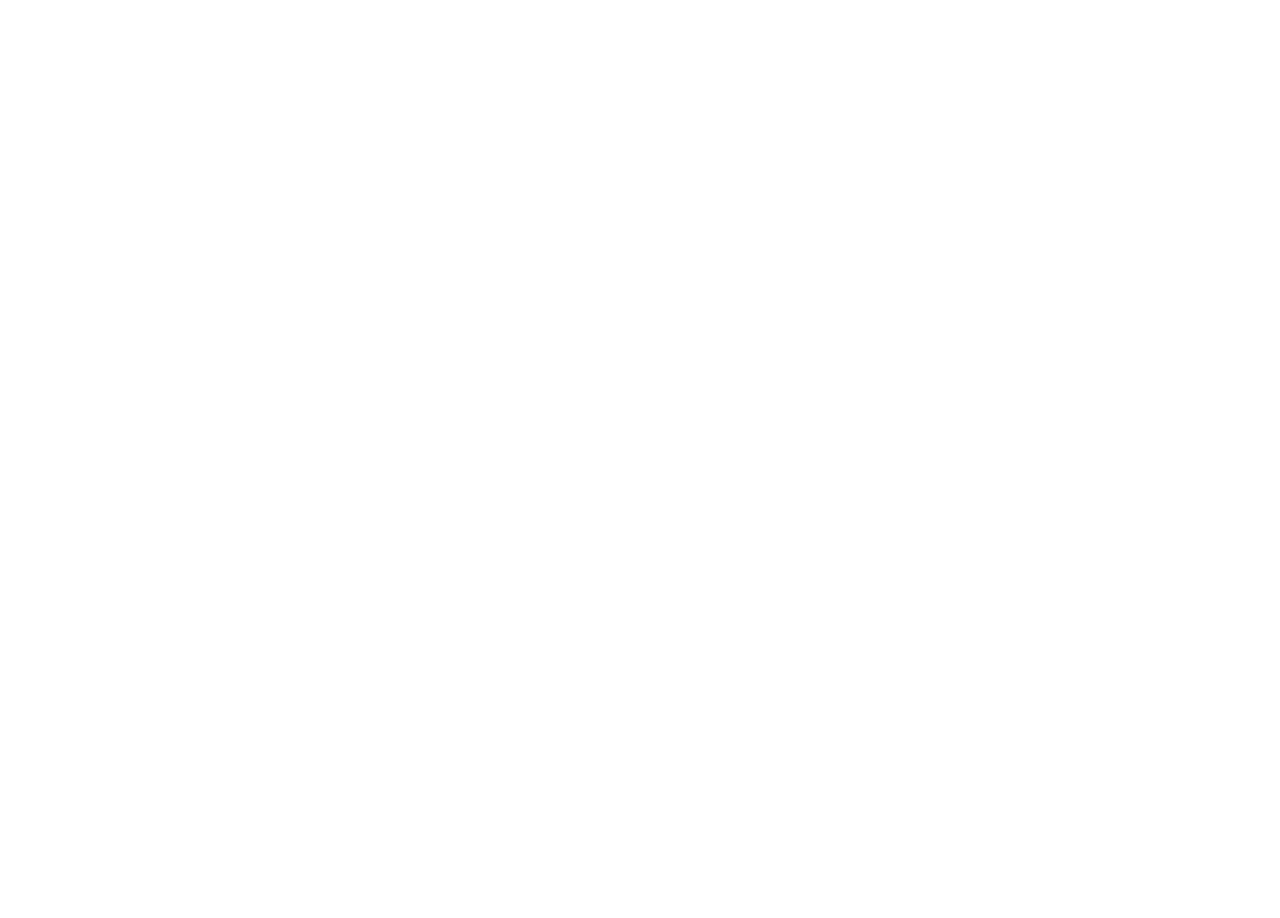
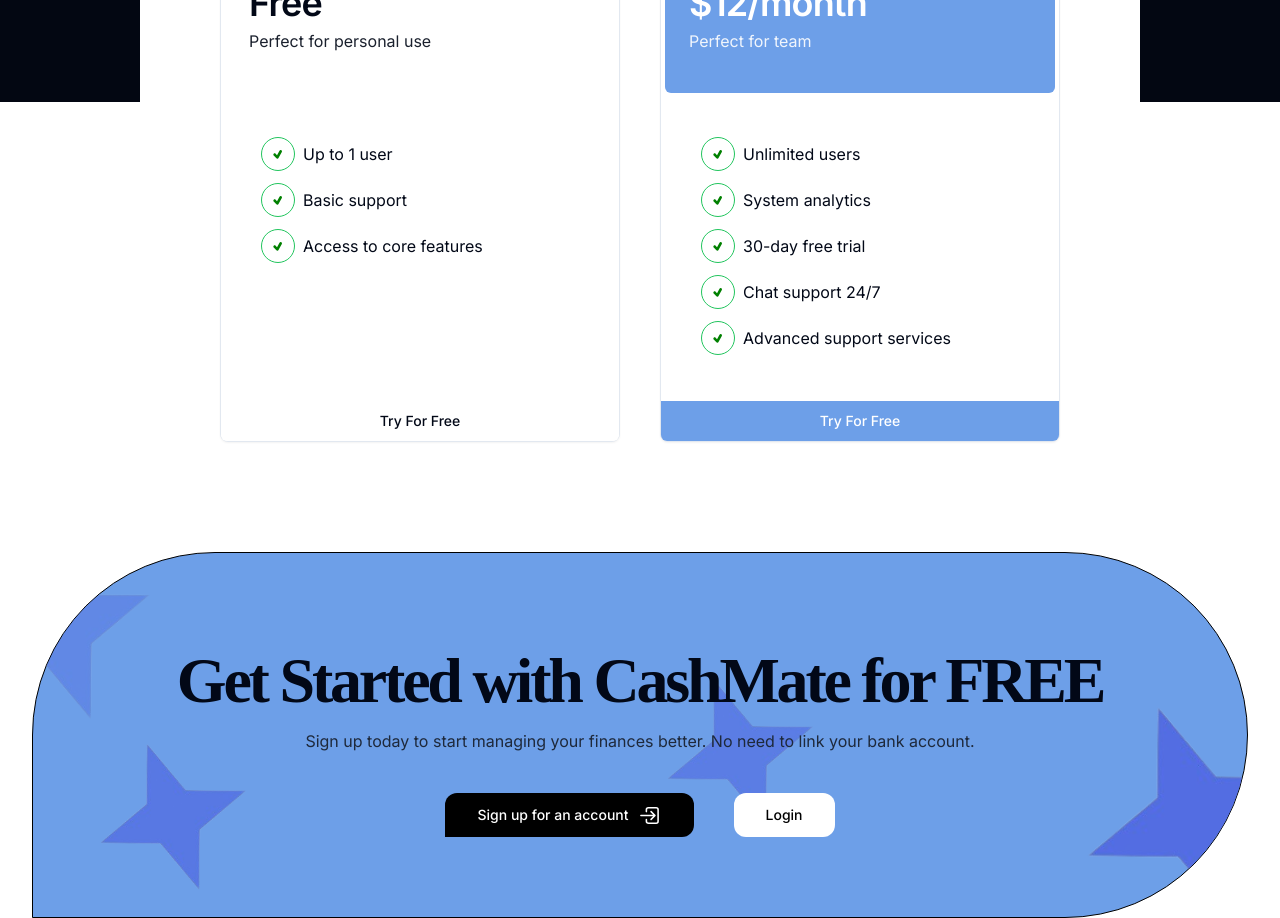
Before and after one commit to Nixk25/cashmate, a Next.js app: page / in a window 1280 px wide. Shown: the part 3600-4518 px from the top of the page. Before the commit the page ends 3246 px from the top, so only its background shows below. Built offline with nearby package versions, Linux system fonts and the light colour scheme.

Commit message:
pridani sekce pricing a getStarted

```diff
--- a/app/page.tsx
+++ b/app/page.tsx
@@ -4,6 +4,8 @@
 import { Features } from "@/components/(LandingPage)/Features/Features";
 import Banner from "@/components/(LandingPage)/Banner/Banner";
 import Experts from "@/components/(LandingPage)/Experts/Experts";
+import Pricing from "@/components/(LandingPage)/Pricing/Pricing";
+import GetStarted from "@/components/(LandingPage)/GetStarted/GetStarted";
 export default function Home() {
   return (
     <main className="relative h-[90vh]">
@@ -12,6 +14,8 @@
       <Features />
       <Banner />
       <Experts />
+      <Pricing />
+      <GetStarted />
     </main>
   );
 }
--- a/components/(LandingPage)/Banner/Banner.tsx
+++ b/components/(LandingPage)/Banner/Banner.tsx
@@ -1,7 +1,7 @@
 import React from "react";
 import { Button } from "@/components/ui/button";
 import { FaArrowRight } from "react-icons/fa";
-import Star from "../../../public/Star.png";
+import Star from "../../../public/star.png";
 import Image from "next/image";
 
 type Action = {
--- a/components/(LandingPage)/Experts/Experts.tsx
+++ b/components/(LandingPage)/Experts/Experts.tsx
@@ -82,7 +82,6 @@
                         alt={name}
                         width={200}
                         height={200}
-                        objectFit="cover"
                         className="object-cover w-full h-full mb-4 rounded-md rounded-bl-none rounded-br-none"
                       />
                     </div>
--- /dev/null
+++ b/components/(LandingPage)/GetStarted/GetStarted.tsx
@@ -0,0 +1,69 @@
+import React from "react";
+import { Button } from "@/components/ui/button";
+import { IoLogInOutline } from "react-icons/io5";
+import star from "../../../public/star.png";
+import Image from "next/image";
+const GetStarted = () => {
+  return (
+    <section className="  mt-[450px]">
+      <div className="container">
+        <div className="relative flex flex-col items-center justify-center p-20 overflow-hidden text-center border border-black rounded-full rounded-bl-none bg-primary">
+          <h2 className="relative z-10 tracking-tighter clamp font-playfair">
+            Get Started with CashMate for FREE
+          </h2>
+          <p className="relative z-10 text-md text-slate-800">
+            Sign up today to start managing your finances better. No need to
+            link your bank account.
+          </p>
+          <div className="relative z-10 flex gap-10 mt-10 item s-center jusitfy-center">
+            <Button
+              size="lg"
+              className="text-white transition-all bg-black rounded-bl-none hover:bg-black hover:brightness-110 hover:scale-110 active:scale-95"
+            >
+              Sign up for an account{" "}
+              <span className="ml-2">
+                <IoLogInOutline size="25" />
+              </span>
+            </Button>
+            <Button
+              size="lg"
+              className="text-black transition-all bg-white hover:bg-white hover:brightness-110 hover:scale-110 active:scale-95"
+            >
+              Login
+            </Button>
+          </div>
+          <Image
+            src={star}
+            width={300}
+            height={300}
+            alt="star icon for background"
+            className="absolute -bottom-[50px] opacity-90 -right-[100px]"
+          />
+          <Image
+            src={star}
+            width={250}
+            height={250}
+            alt="star icon for background"
+            className="absolute -top-[50px] opacity-40 -left-[100px]"
+          />
+          <Image
+            src={star}
+            width={200}
+            height={200}
+            alt="star icon for background"
+            className="absolute top-[100px] opacity-60 left-1/2 z-0"
+          />
+          <Image
+            src={star}
+            width={200}
+            height={200}
+            alt="star icon for background"
+            className="absolute bottom-[0px] opacity-70 left-10 z-0"
+          />
+        </div>
+      </div>
+    </section>
+  );
+};
+
+export default GetStarted;
--- /dev/null
+++ b/components/(LandingPage)/Pricing/Pricing.tsx
@@ -0,0 +1,49 @@
+import React from "react";
+import PricingCard from "@/components/ui/PricingCard";
+export type AdvantageType = {
+  advantage: string;
+};
+
+const freeAdvantages: AdvantageType[] = [
+  { advantage: "Up to 1 user" },
+  { advantage: "Basic support" },
+  { advantage: "Access to core features" },
+];
+
+const paidAdvantages: AdvantageType[] = [
+  { advantage: "Unlimited users" },
+  { advantage: "System analytics" },
+  { advantage: "30-day free trial" },
+  { advantage: "Chat support 24/7" },
+  { advantage: "Advanced support services" },
+];
+const Pricing = () => {
+  return (
+    <section className="relative pb-[200px] mt-20 bg-gray-950">
+      <div className="container">
+        <h2 className="pt-10 mb-10 tracking-tighter text-center text-white clamp font-playfair">
+          Find your perfect plan
+        </h2>
+        <div className="absolute -bottom-[380px] left-1/2 -translate-x-1/2 flex items-center justify-center  gap-10 bg-white px-20 py-10 rounded-lg">
+          <PricingCard
+            subheading="Perfect for personal use"
+            price="Free"
+            category="Starter"
+            advantages={freeAdvantages}
+            color="white"
+          />
+          <PricingCard
+            subheading="Perfect for team"
+            price="$12/month"
+            category="Professional"
+            advantages={paidAdvantages}
+            color="primary"
+            textColor="white"
+          />
+        </div>
+      </div>
+    </section>
+  );
+};
+
+export default Pricing;
--- /dev/null
+++ b/components/ui/PricingCard.tsx
@@ -0,0 +1,65 @@
+import React from "react";
+import {
+  Card,
+  CardContent,
+  CardFooter,
+  CardHeader,
+  CardTitle,
+} from "@/components/ui/card";
+import { Button } from "./button";
+import { AdvantageType } from "../(LandingPage)/Pricing/Pricing";
+import { TiTick } from "react-icons/ti";
+
+type PricingCardPropsType = {
+  category: string;
+  price: string;
+  subheading: string;
+  advantages: AdvantageType[];
+  color?: string;
+  textColor?: string;
+};
+
+const PricingCard = ({
+  category,
+  price,
+  subheading,
+  advantages,
+  color,
+  textColor,
+}: PricingCardPropsType) => {
+  return (
+    <Card className="p-0 h-[530px] min-w-[400px]  flex flex-col justify-between">
+      <CardContent className="p-0">
+        <CardHeader className={`py-10 bg-${color} rounded-md m-1`}>
+          <span className={`text-sm text-${textColor} opacity-80`}>
+            {category}
+          </span>
+          <CardTitle className={`text-4xl text-${textColor}`}>
+            {price}
+          </CardTitle>
+          <p className={`text-${textColor} opacity-90`}>{subheading}</p>
+        </CardHeader>
+
+        <ul className="flex flex-col gap-3 p-10">
+          {advantages.map((advantage, i) => (
+            <div key={i} className="flex items-center gap-2">
+              <div className="p-2 bg-white border border-green-500 rounded-full">
+                <TiTick color="green" />
+              </div>
+              <li>{advantage.advantage}</li>
+            </div>
+          ))}
+        </ul>
+      </CardContent>
+      <CardFooter className="w-full p-0">
+        <Button
+          className={`w-full rounded-none rounded-bl-md rounded-br-md text-${textColor} bg-${color}`}
+        >
+          Try For Free
+        </Button>
+      </CardFooter>
+    </Card>
+  );
+};
+
+export default PricingCard;
```
